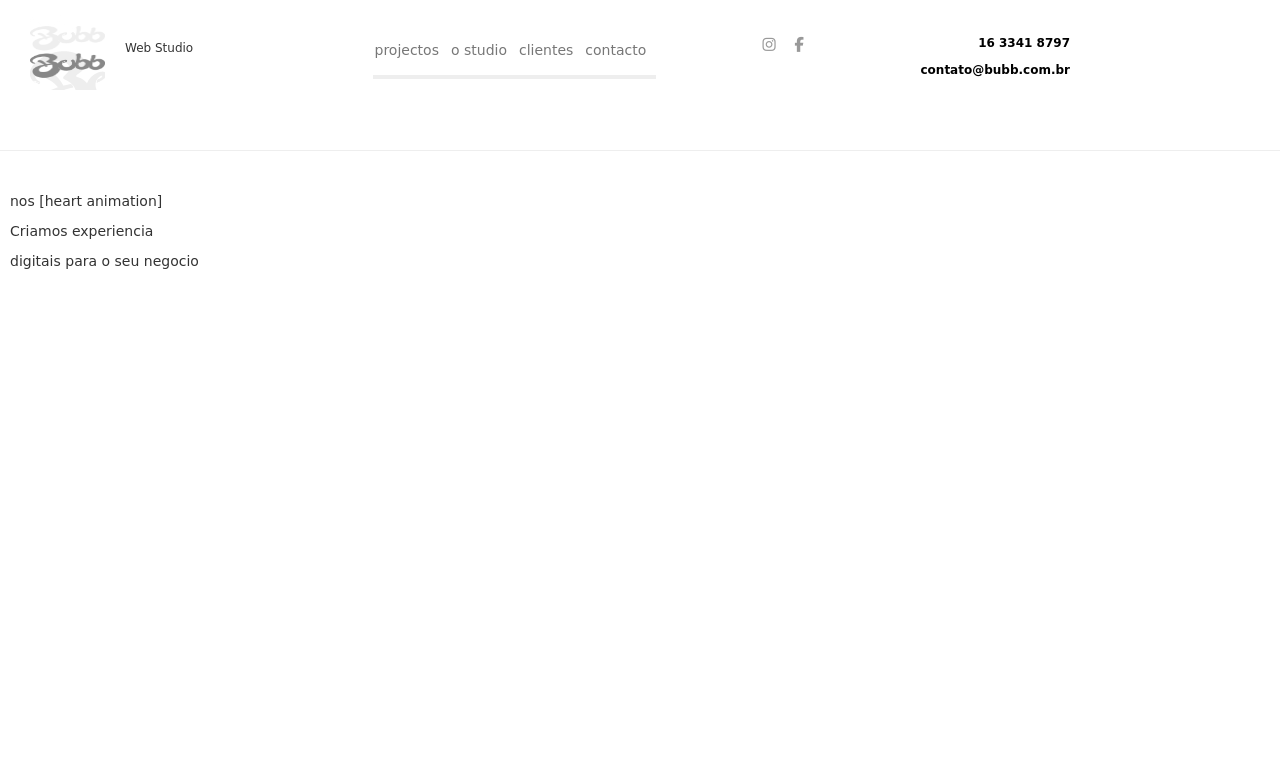
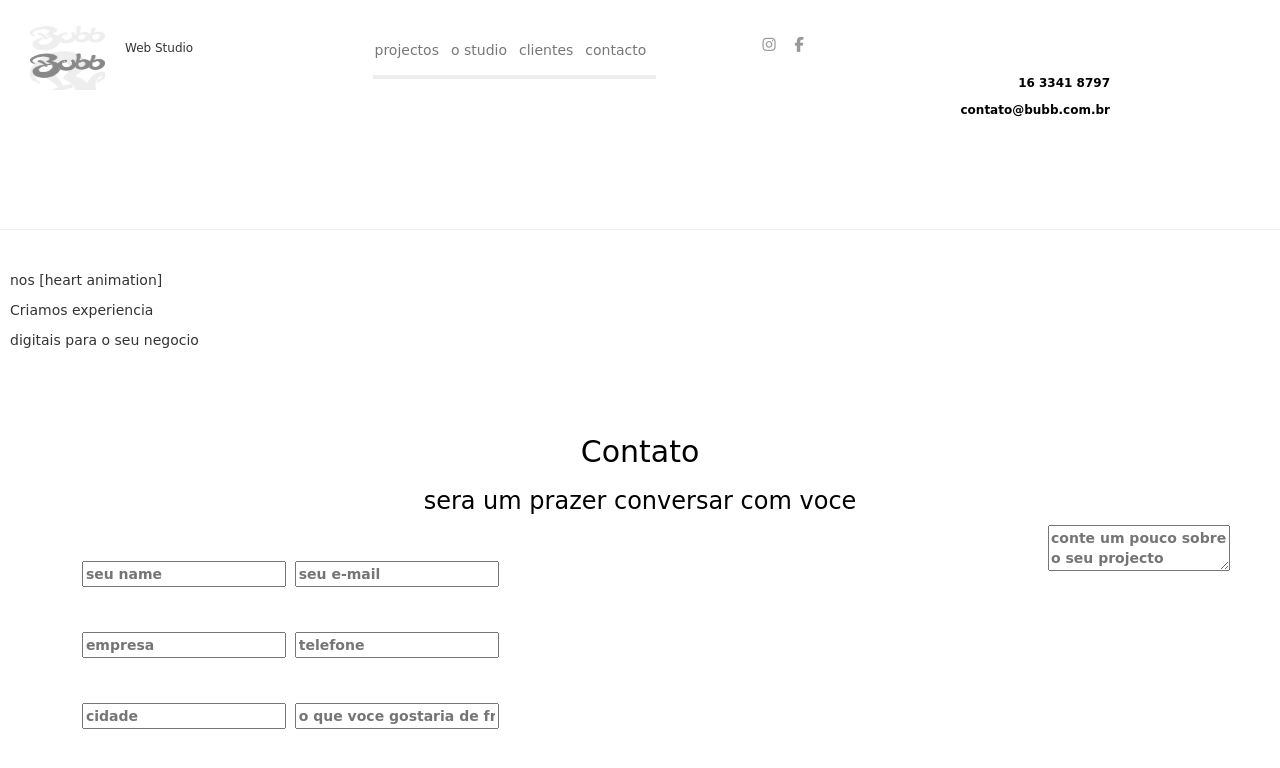
Before and after one commit to eschapp/bubb_eschapp, a website: page index.html in a window 1280 px wide. Drawn offline with nearby package versions, Linux system fonts and the light colour scheme; a web font is replaced by a local one.

Commit message:
form styling start

```diff
--- a/css/style.css
+++ b/css/style.css
@@ -96,3 +96,26 @@ nav li a:hover {
 .fa a {
   text-decoration: none;
 }
+
+.contact {
+  margin: 40px;
+  text-align: right;
+}
+
+.contact h2, h3{
+  text-align: center;
+}
+
+.contact ul {
+    width: 50%;
+    padding: 0 25px;
+    position: relative;
+    margin: 6px 0;
+    float: left;
+    box-sizing: border-box;
+
+}
+/*.contact ul.right{
+  float: right;
+  width: 100%;
+}*/
--- a/index.html
+++ b/index.html
@@ -60,7 +60,27 @@
   <testimonials>
   </testimonials>
 
-  <contact>
+  <div class="contact">
+  <h2>Contato</h2>
+  <h3>sera um prazer conversar com voce</h3>
+      <form title="name">
+        <ul>
+          <li><label for="seu-name"></label>
+          <input type="text" id="seu-name" placeholder="seu name"></li>
+          <li><label for="seu-email"></label>
+          <input type="text" id="seu-email" placeholder="seu e-mail"></li>
+          <li><label for="empresa"></label>
+          <input type="text" id="empresa" placeholder="empresa"></li>
+          <li><label for="telefone"></label>
+          <input type="text" id="telefone" placeholder="telefone"></li>
+          <li><label for="cidade"></label>
+          <input type="text" id="cidade" placeholder="cidade"></li>
+          <li><label for="o-que"></label>
+          <input type="dropdown" id="o-que" placeholder="o que voce gostaria de frazer"></li>
+        </ul>
+        <label for="conte-um"></label>
+        <textarea id="conte-um" title="conte um pouco sobre o seu projeto" placeholder="conte um pouco sobre o seu projecto"></textarea>
+      </form>
   </contact>
 
   <footer>
```
